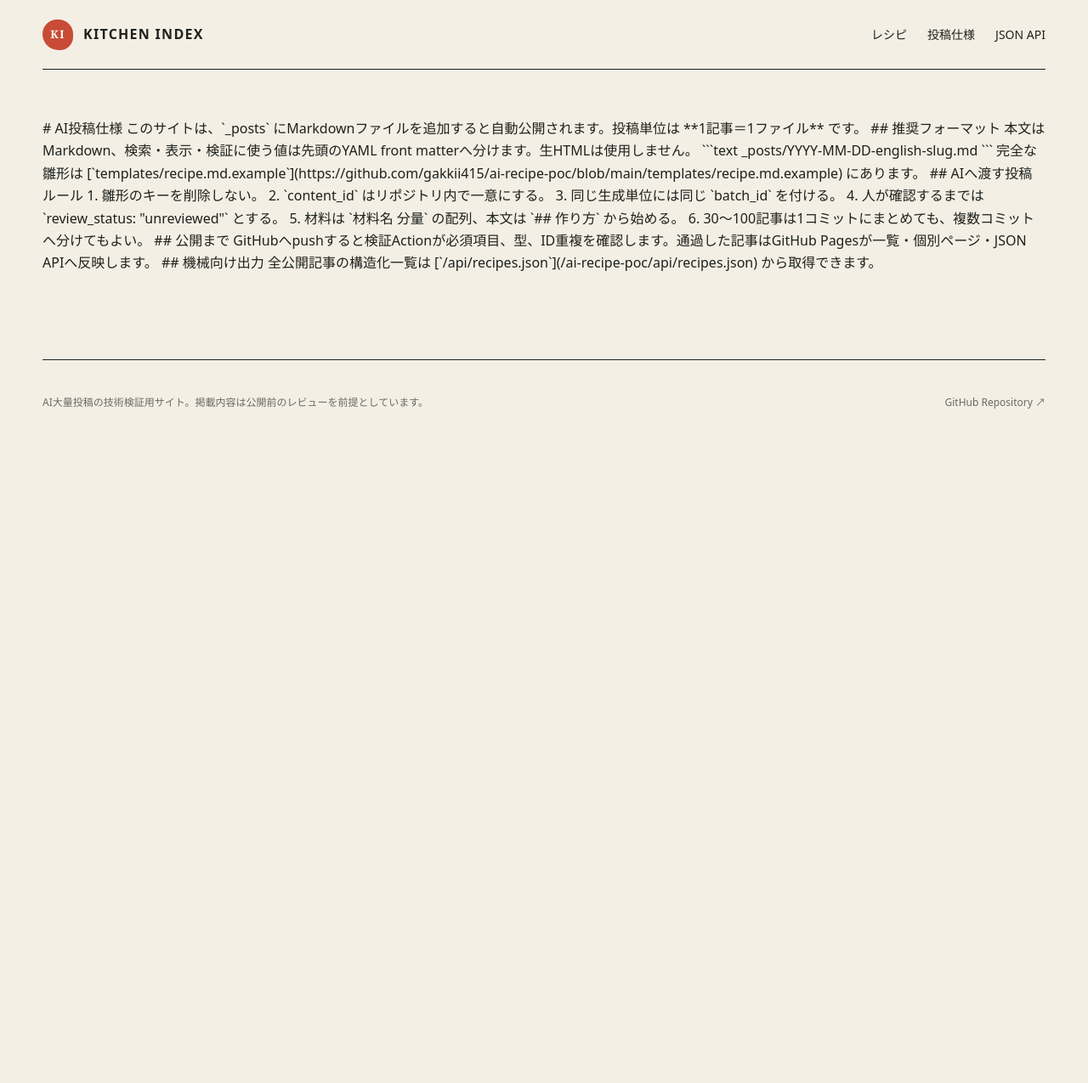
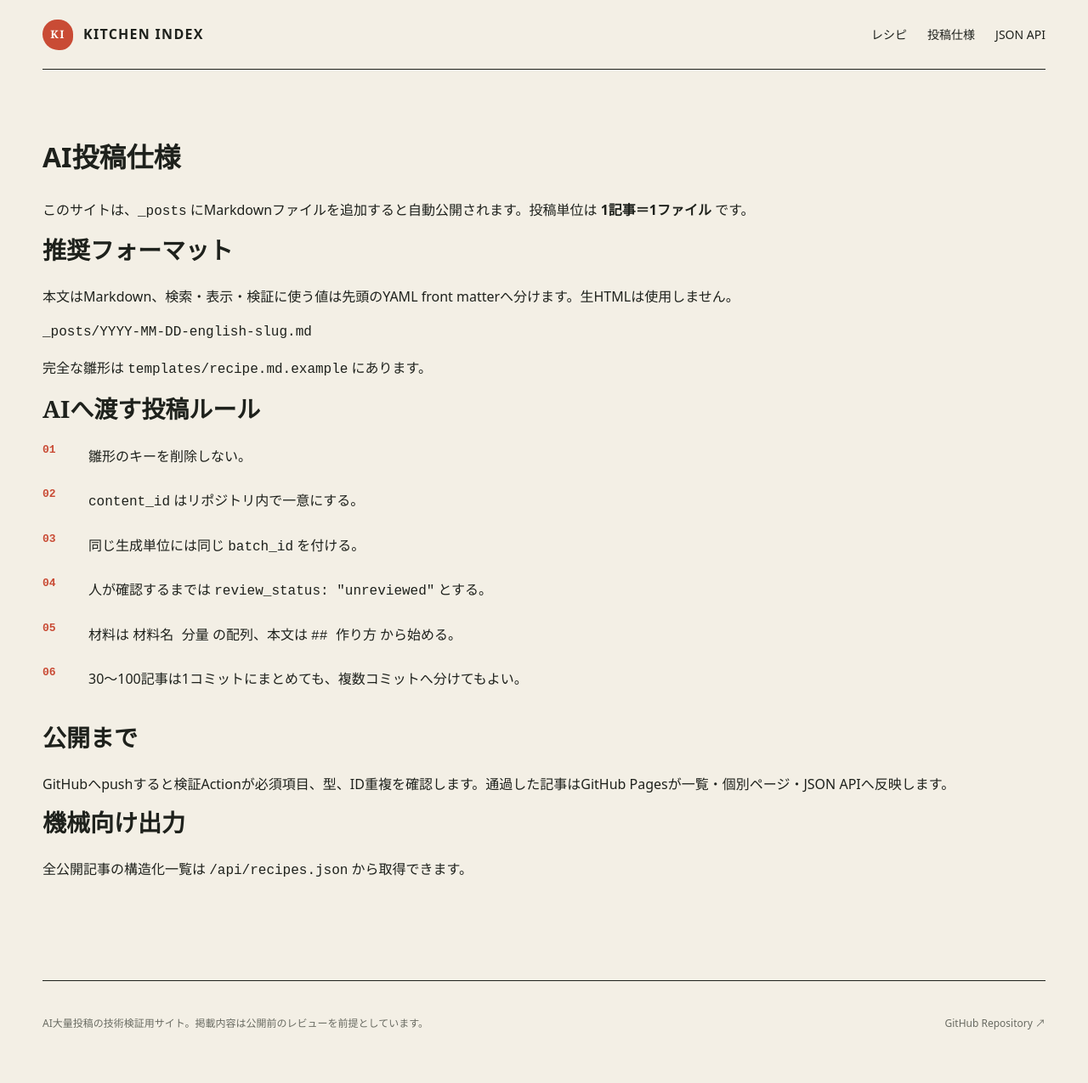
Before and after one commit to gakkii415/ai-recipe-poc, a Jekyll site: the page built from POSTING_GUIDE.md, in a window 1280 px wide. Shown: the whole page at 85% size. Built offline with Jekyll 4.4.1, drawn with Linux system fonts in a browser that asks for light colours; before the commit the page ends 900 px from its top, so only the background shows below that.

Commit message:
投稿ガイドのMarkdown描画を修正

```diff
--- a/POSTING_GUIDE.md
+++ b/POSTING_GUIDE.md
@@ -4,7 +4,7 @@ title: AI投稿仕様
 description: AIがGitHub経由でレシピ記事を追加するための仕様。
 permalink: /POSTING_GUIDE/
 ---
-<main class="recipe-page method">
+<main class="recipe-page method" markdown="1">
 
 # AI投稿仕様
 
--- a/_layouts/default.html
+++ b/_layouts/default.html
@@ -16,7 +16,7 @@
       </a>
       <nav class="site-nav" aria-label="メインナビゲーション">
         <a href="{{ '/' | relative_url }}#recipes">レシピ</a>
-        <a href="{{ '/POSTING_GUIDE' | relative_url }}">投稿仕様</a>
+        <a href="{{ '/POSTING_GUIDE/' | relative_url }}">投稿仕様</a>
         <a href="{{ '/api/recipes.json' | relative_url }}">JSON API</a>
       </nav>
     </header>
```
